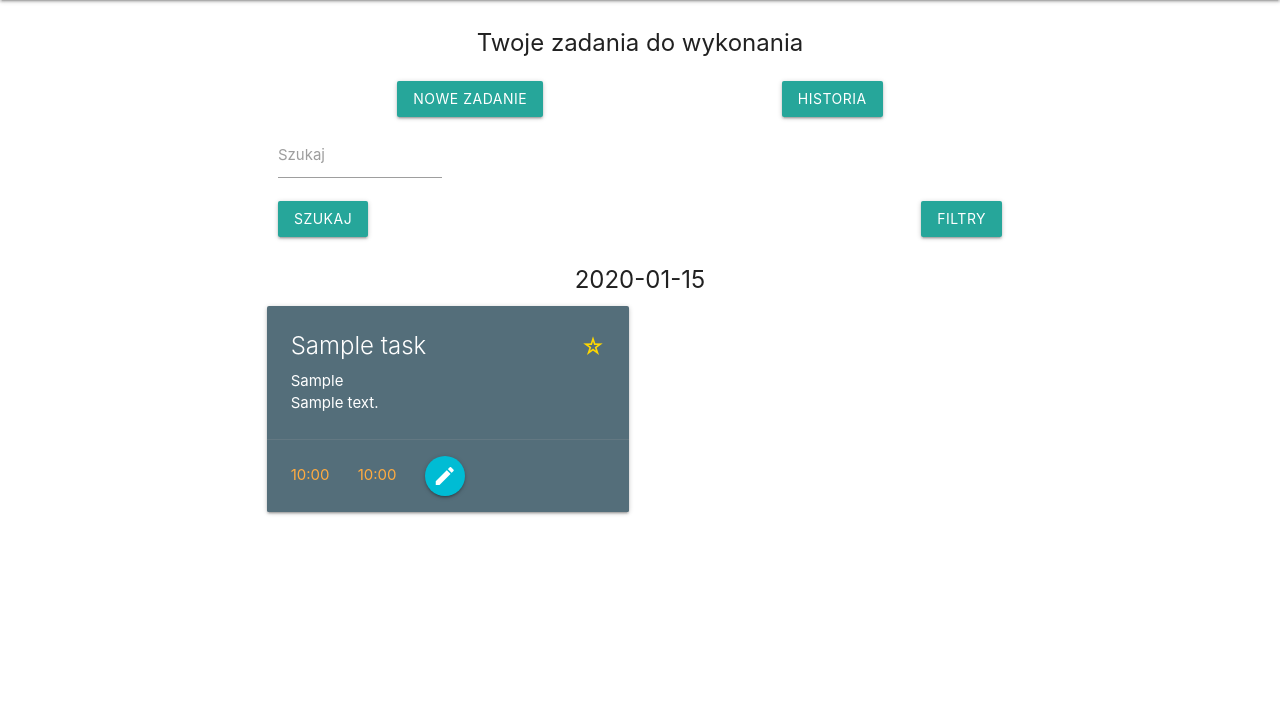
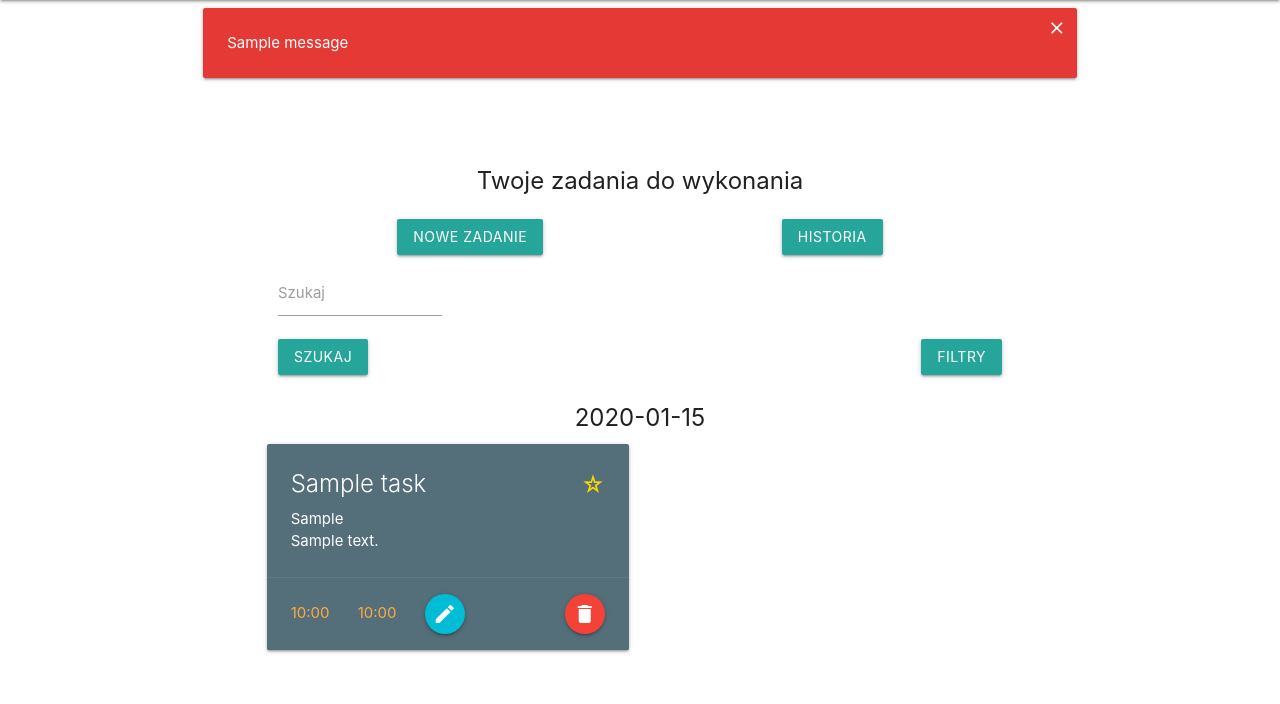
Before and after one commit to Bounty1993/flask-organizer, a Flask app: page /tasks/ in a window 1280 px wide. Shown: the part 64-768 px from the top of the page. Run offline with Flask 2, Linux system fonts and the light colour scheme; a user stored in the database is signed in; tables that the repository leaves empty hold one stand-in row (values such as "Sample post"); one stand-in notice (Sample message) is shown.

Commit message:
deleting tasks complete

```diff
--- a/app/models.py
+++ b/app/models.py
@@ -75,6 +75,10 @@ class Task(db.Model):
     def change_important(self):
         self.important = not self.important
 
+    def set_deleted(self):
+        # TO DO
+        print('It works')
+
     @classmethod
     def past_tasks(cls, user_id, start=None, end=None):
         tasks = cls.query.filter_by(user_id=user_id)
--- a/app/routes.py
+++ b/app/routes.py
@@ -1,7 +1,5 @@
 import logging
 from datetime import datetime, timedelta
-
-from sqlalchemy import or_
 
 from flask import flash, redirect, url_for, render_template, request, jsonify
 from flask_login import current_user, login_user, logout_user, login_required
@@ -212,6 +210,19 @@ def add_important():
     return jsonify({'error': 'Zapytanie błędne'}), 400
 
 
+@app.route('/tasks/<int:id>/delete/', methods=['POST'])
+@login_required
+def task_delete(id):
+    task = Task.query.get(id)
+    user_id = current_user.id
+    if task.user_id == user_id:
+        task.set_deleted()
+        flash('Zadanie zostało usunięte')
+        return redirect(url_for('tasks_list'))
+    flash('Nie możesz usunąć wybranego zadania')
+    return redirect(url_for('tasks_list'))
+
+
 @app.route('/tasks/<int:id>/')
 def task_detail(id):
     task = Task.query.filter_by(id=id).first()
--- a/app/static/css/base.css
+++ b/app/static/css/base.css
@@ -70,3 +70,9 @@
 .checked-star {
     color: gold;
 }
+.right {
+    float: right;
+}
+.inline {
+    display: inline;
+}
--- a/app/templates/tasks_list.html
+++ b/app/templates/tasks_list.html
@@ -3,6 +3,13 @@
 <link type="text/css" rel="stylesheet" href="static/css/tasks.css">
 {% endblock stylesheet %}
 {% block content %}
+<div class="row">
+  {% with messages = get_flashed_messages() %}
+    {% if messages %}
+      {% include "_messages.html" %}
+    {% endif %}
+  {% endwith %}
+</div>
 <div class="row">
   <div class="col s10 offset-s1">
     <div class="main-text row">Twoje zadania do wykonania</div>
@@ -73,6 +80,11 @@
                 <a href="{{ url_for('task_detail', id=task.id) }}" class="btn-floating cyan pulse">
                   <i class="material-icons">edit</i>
                 </a>
+                <form method="POST" action="{{ url_for('task_delete', id=task.id)}}" class="inline">
+                  <button class="right btn-floating red">
+                    <i class="material-icons">delete</i>
+                  </button>
+                </form>
               </div>
             </div>
           </div>
--- a/config.py
+++ b/config.py
@@ -10,4 +10,4 @@ class Config:
     MAIL_SERVER = 'localhost'
     MAIL_PORT = 8025
     ADMINS = 'kontakt@organize.com'
-    NUM_PER_PAGE = 2
+    NUM_PER_PAGE = 10
```
